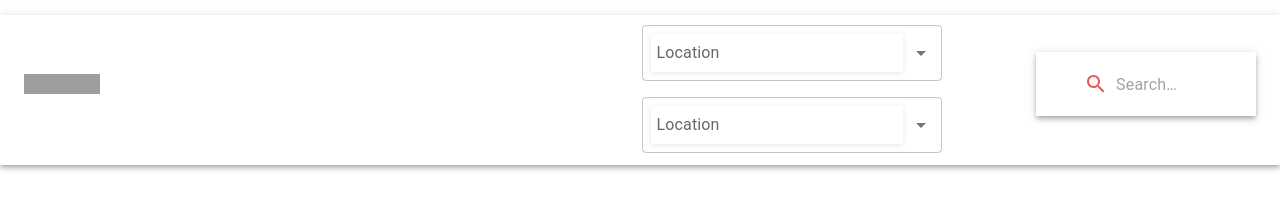
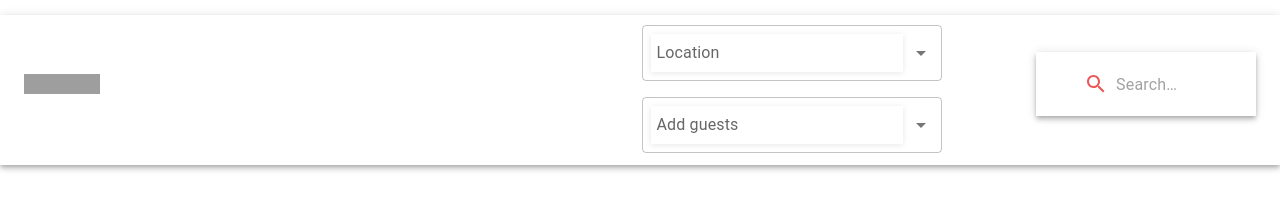
Before and after one commit to pabloencina/windbnb, a React (Create React App) app: page / in a window 1280 px wide. Shown: the top 203 px of the page. Built offline with nearby package versions, Linux system fonts and the light colour scheme; grey boxes are pictures that could not be loaded; the HTML template or start-up script is replaced by a standard one.

Commit message:
cambio de componente en la seccion de Guests

```diff
--- a/src/componenetes/Autocompletar.js
+++ b/src/componenetes/Autocompletar.js
@@ -21,7 +21,6 @@ export default function FreeSolo() {
       >
         <Autocomplete
           id="free-solo-demo"
-
           Location
           options={allLocations}
           getOptionLabel={(option) => `${option.city}, ${option.country}`}
@@ -45,19 +44,15 @@ export default function FreeSolo() {
           Add
           Guests
           id="free-solo-2-demo"
-          options={allLocations}
-          getOptionLabel={(option) => `${option.city}, ${option.country}`}
+          options={[{a:'b'}]}
+          getOptionLabel={(option) => `${option.a}`}
           renderOption={() => (
-            <Box
-
-            >
-
+            <Box>
               <Guests />
-
             </Box>
           )}
           renderInput={(params) => (
-            <TextField {...params} label="Location" className="autoCompletar" />
+            <TextField {...params} label="Add guests" className="autoCompletar" />
           )}
         />
       </Stack>
```
